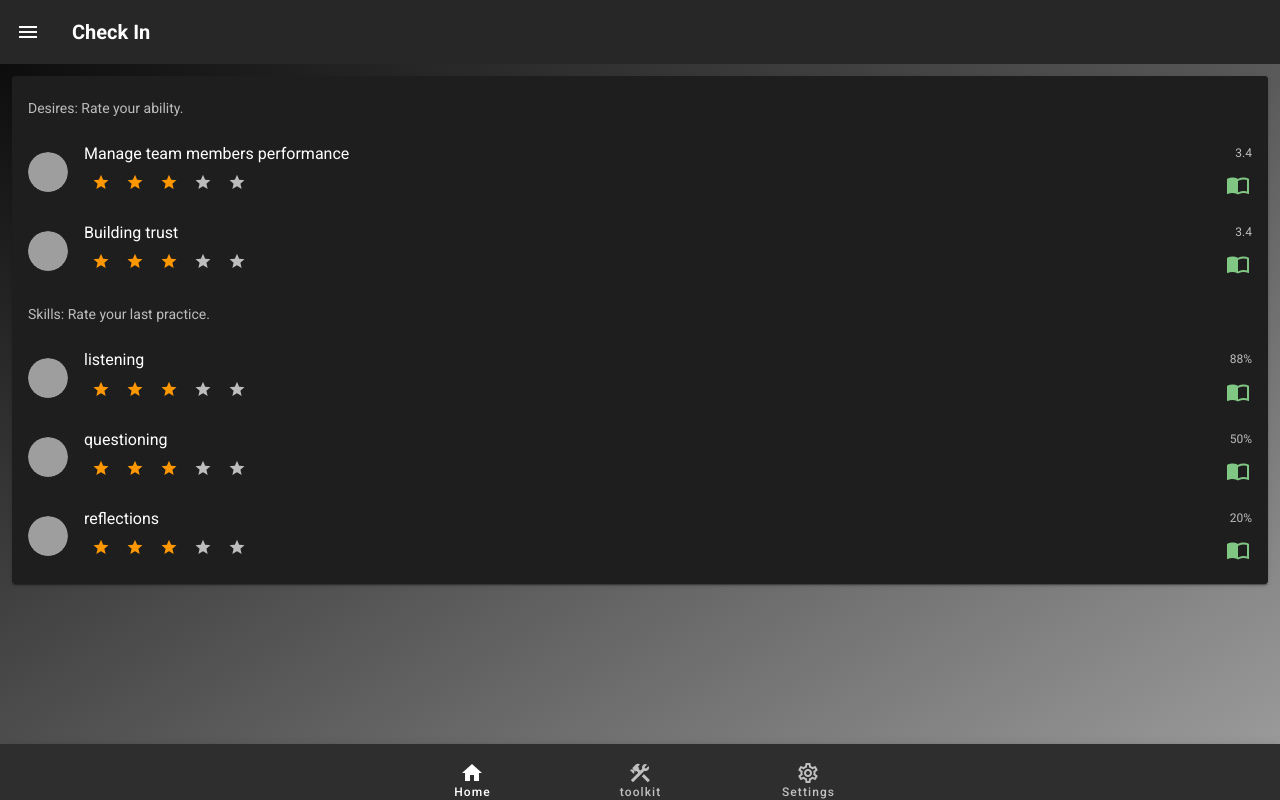
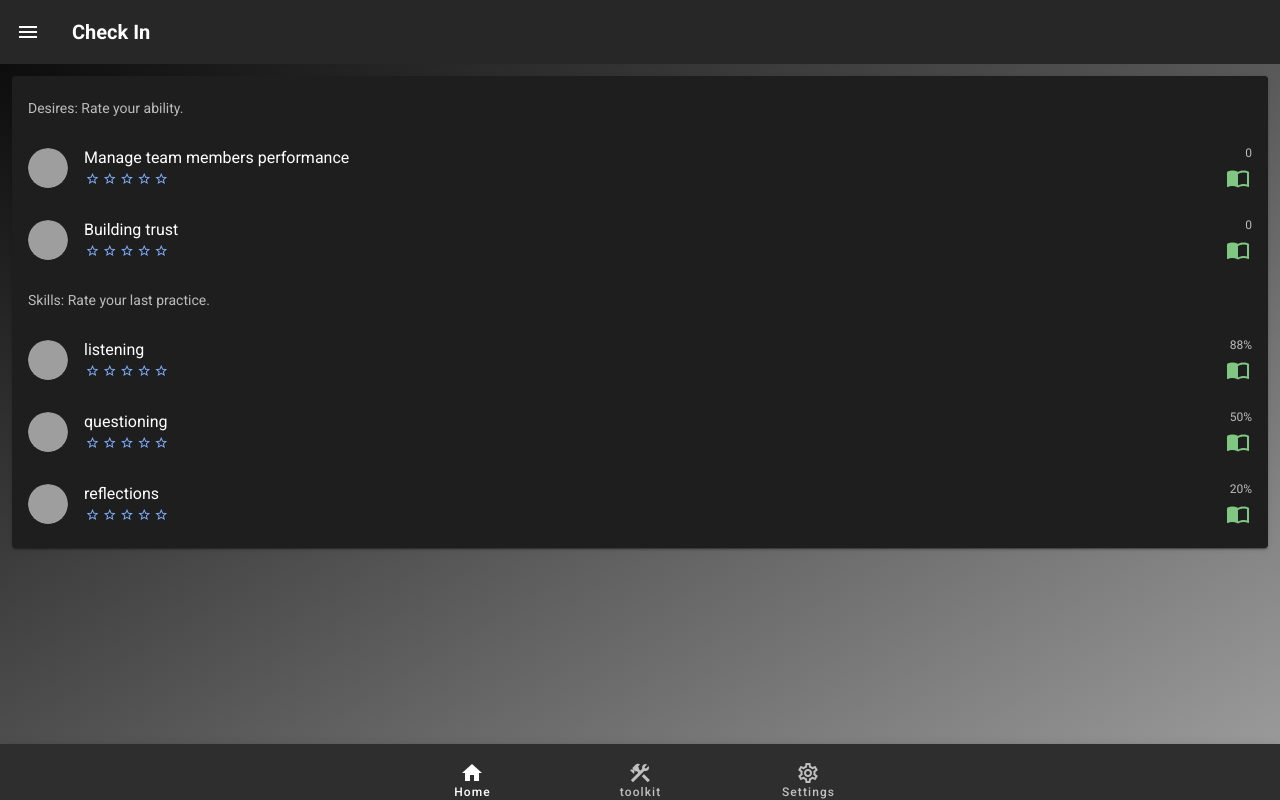
Before and after one commit to daveKoala/vue-boiler-plate, a Vue app: page /check-in in a window 1280 px wide. Built offline with nearby package versions, Linux system fonts and the light colour scheme; grey boxes are pictures that could not be loaded.

Commit message:
check in

```diff
--- a/src/views/CheckIn/BaseListItem.vue
+++ b/src/views/CheckIn/BaseListItem.vue
@@ -10,17 +10,7 @@
     </slot>
     <v-list-item-content>
       <v-list-item-title>{{ title }}</v-list-item-title>
-      <v-rating
-        empty-icon="mdi-star"
-        full-icon="mdi-star"
-        half-icon="mdi-star"
-        hover
-        length="5"
-        size="18"
-        :value="star"
-        background-color="grey lighten-1"
-        color="orange"
-      ></v-rating>
+      <star-rating :value="star" v-on:star-rating="starRating"></star-rating>
     </v-list-item-content>
     <v-list-item-action>
       <v-list-item-action-text
@@ -34,18 +24,25 @@
 <script lang="ts">
 import Vue from "vue";
 import GoToButton from "@/components/GoTo.button.vue";
+import StarRating from "@/components/StartRating.vue";
 import { To } from "@/interfaces";
 export default Vue.extend({
   name: "CheckInListItemBase" as string,
-  components: { GoToButton },
+  components: { GoToButton, StarRating },
   props: {
     title: { type: String, required: true },
+    id: { type: String, required: true },
     link: { type: Object as () => To, required: false },
     ratingProgress: { type: String, default: "0" },
   },
   data: () => ({
-    star: 3,
+    star: 0,
   }),
+  methods: {
+    starRating(value: number): void {
+      this.$emit("star-rating", { id: this.id, value });
+    },
+  },
 });
 </script>
 
--- a/src/views/CheckIn/DesireListItem.vue
+++ b/src/views/CheckIn/DesireListItem.vue
@@ -1,8 +1,10 @@
 <template>
   <base-item
     :title="desire.title"
+    :id="desire.id"
     :link="{ name: 'Desires' }"
-    :ratingProgress="'3.4'"
+    :ratingProgress="progress"
+    v-on:star-rating="starRating"
   >
     <template v-slot:avatar>
       <v-list-item-avatar>
@@ -29,6 +31,25 @@ export default Vue.extend({
   data: () => ({
     star: 3,
   }),
+  computed: {
+    progress(): number {
+      const t = this.desire.review.reduce(
+        (acc, review) => {
+          acc.n++;
+          acc.tally += review.value;
+          return acc;
+        },
+        { tally: 0, n: 0 }
+      );
+
+      return Math.round(t.tally / t.n) || 0;
+    },
+  },
+  methods: {
+    starRating(e: { id: string; value: number }): void {
+      this.$store.commit("Desire/addReview", e);
+    },
+  },
 });
 </script>
 
--- a/src/views/CheckIn/SkillListItem.vue
+++ b/src/views/CheckIn/SkillListItem.vue
@@ -1,8 +1,10 @@
 <template>
   <base-item
     :title="skill.name"
+    :id="skill.id"
     :link="{ name: 'skillContent', params: { id: skill.id } }"
     :ratingProgress="`${progress}%`"
+    v-on:star-rating="starRating"
   >
     <template v-slot:avatar>
       <v-list-item-avatar>
@@ -28,6 +30,11 @@ export default Vue.extend({
   data: () => ({
     star: 3,
   }),
+  methods: {
+    starRating(e: { id: string; value: number }): void {
+      this.$store.commit("Skills/addReflections", e);
+    },
+  },
 });
 </script>
 
```
